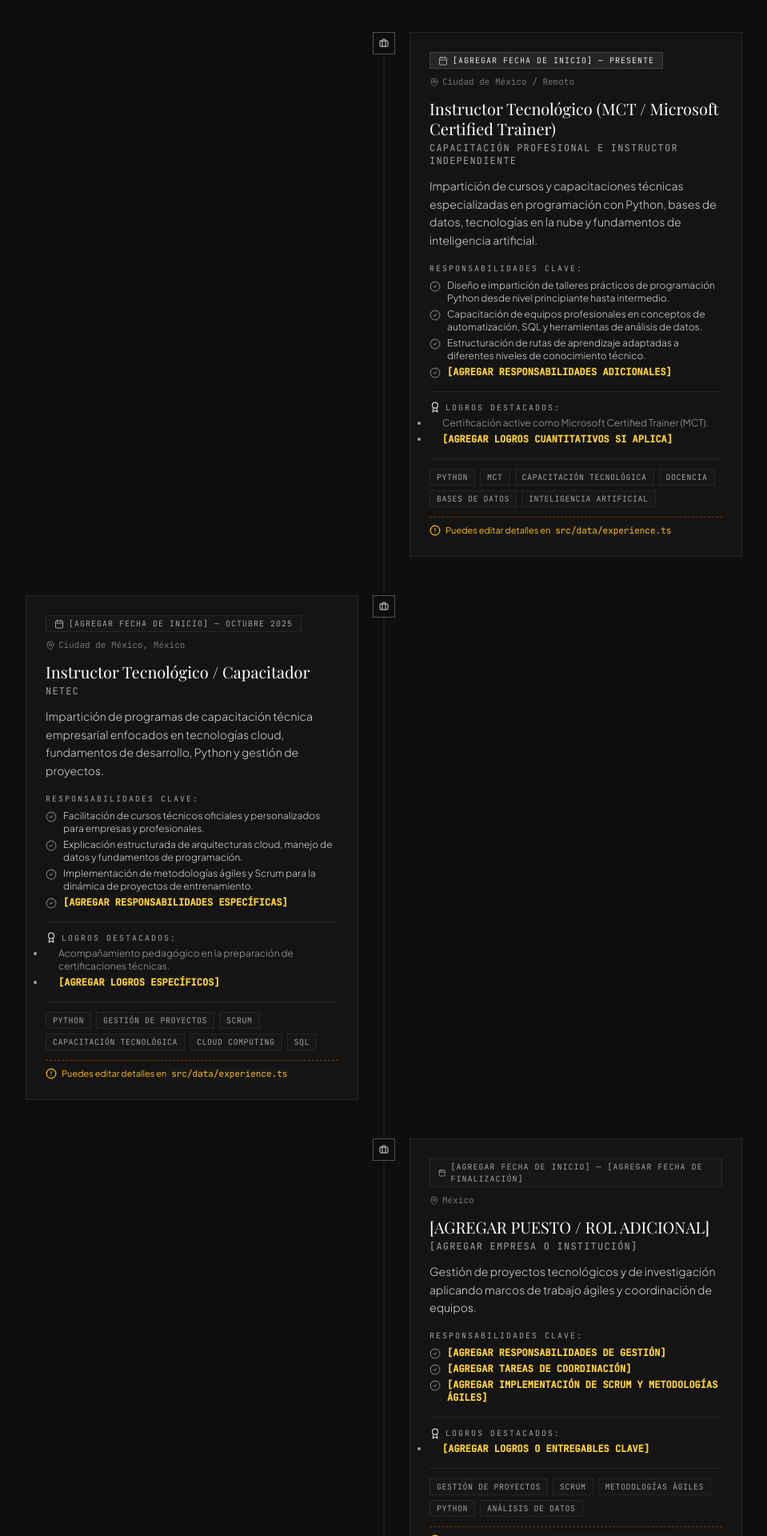
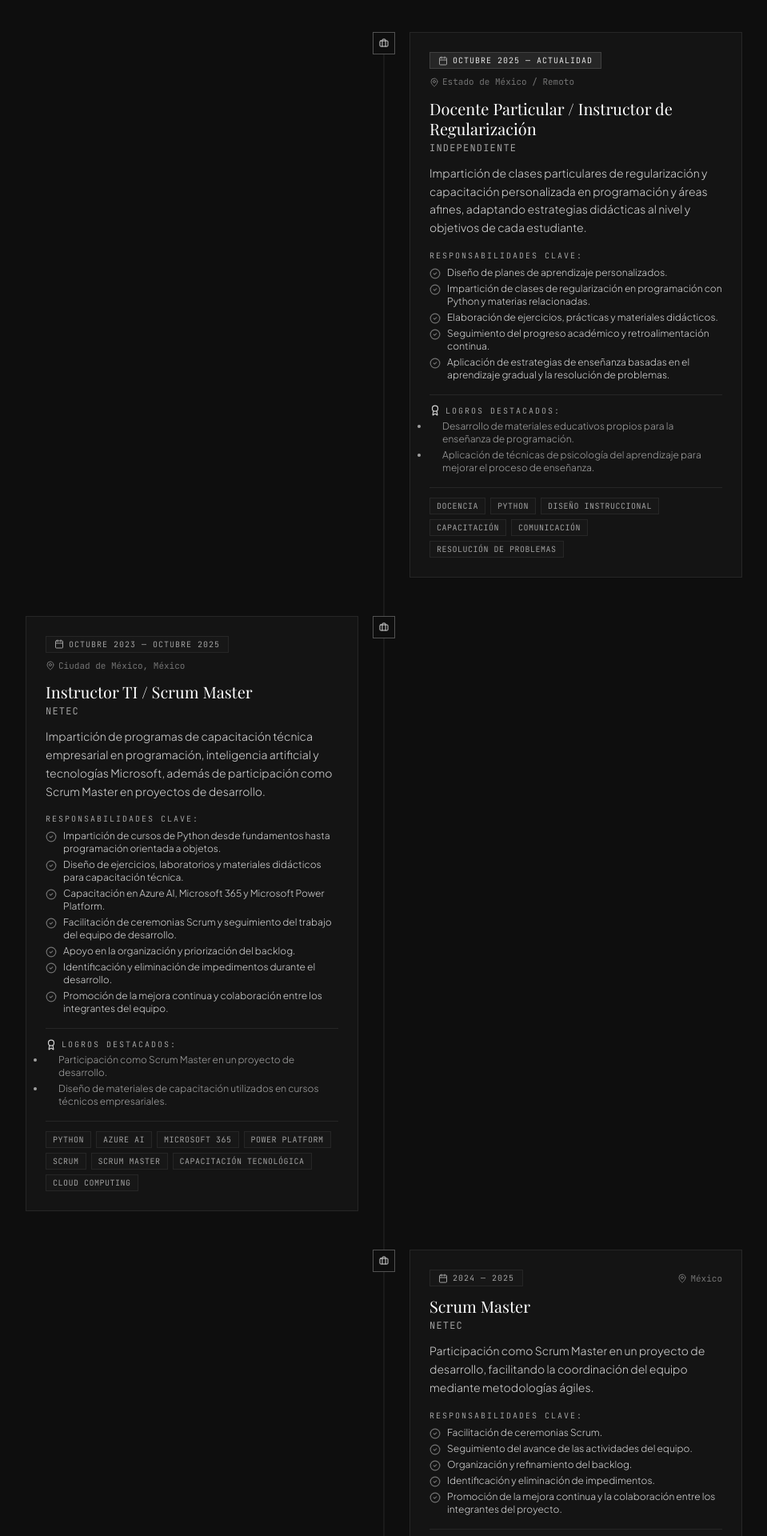
Before and after one commit to MoisesTH/MoisesTH.github.io, a React (Vite) app: page / in a window 1280 px wide. Shown: the part 2180-4100 px from the top of the page at 80% size, without its empty margins (160-1119 px from the left). Built offline with nearby package versions, Linux system fonts and the light colour scheme; no server answers; a web font is replaced by a local one.

Commit message:
Update experience data with new roles and details

```diff
--- a/src/data/experience.ts
+++ b/src/data/experience.ts
@@ -2,67 +2,96 @@ import { ExperienceItem } from '../types';
 
 export const experienceData: ExperienceItem[] = [
   {
-    id: 'exp-mct',
-    role: 'Instructor Tecnológico (MCT / Microsoft Certified Trainer)',
-    company: 'Capacitación Profesional e Instructor Independiente',
-    location: 'Ciudad de México / Remoto',
-    startDate: '[AGREGAR FECHA DE INICIO]',
-    endDate: 'Presente',
+  id: 'exp-private-teacher',
+  role: 'Docente Particular / Instructor de Regularización',
+  company: 'Independiente',
+  location: 'Estado de México / Remoto',
+  startDate: 'Octubre 2025',
+  endDate: 'Actualidad',
   isCurrent: true,
-    description: 'Impartición de cursos y capacitaciones técnicas especializadas en programación con Python, bases de datos, tecnologías en la nube y fundamentos de inteligencia artificial.',
+  description: 'Impartición de clases particulares de regularización y capacitación personalizada en programación y áreas afines, adaptando estrategias didácticas al nivel y objetivos de cada estudiante.',
   responsibilities: [
-      'Diseño e impartición de talleres prácticos de programación Python desde nivel principiante hasta intermedio.',
-      'Capacitación de equipos profesionales en conceptos de automatización, SQL y herramientas de análisis de datos.',
-      'Estructuración de rutas de aprendizaje adaptadas a diferentes niveles de conocimiento técnico.',
-      '[AGREGAR RESPONSABILIDADES ADICIONALES]'
+    'Diseño de planes de aprendizaje personalizados.',
+    'Impartición de clases de regularización en programación con Python y materias relacionadas.',
+    'Elaboración de ejercicios, prácticas y materiales didácticos.',
+    'Seguimiento del progreso académico y retroalimentación continua.',
+    'Aplicación de estrategias de enseñanza basadas en el aprendizaje gradual y la resolución de problemas.'
   ],
   achievements: [
-      'Certificación active como Microsoft Certified Trainer (MCT).',
-      '[AGREGAR LOGROS CUANTITATIVOS SI APLICA]'
+    'Desarrollo de materiales educativos propios para la enseñanza de programación.',
+    'Aplicación de técnicas de psicología del aprendizaje para mejorar el proceso de enseñanza.'
   ],
-    skills: ['Python', 'MCT', 'Capacitación Tecnológica', 'Docencia', 'Bases de Datos', 'Inteligencia Artificial'],
-    hasPlaceholders: true
+  skills: [
+    'Docencia',
+    'Python',
+    'Diseño Instruccional',
+    'Capacitación',
+    'Comunicación',
+    'Resolución de Problemas'
+  ],
+  hasPlaceholders: false
 },
  {
   id: 'exp-netec',
-    role: 'Instructor Tecnológico / Capacitador',
+  role: 'Instructor TI / Scrum Master',
   company: 'Netec',
   location: 'Ciudad de México, México',
-    startDate: '[AGREGAR FECHA DE INICIO]',
+  startDate: 'Octubre 2023',
   endDate: 'Octubre 2025',
   isCurrent: false,
-    description: 'Impartición de programas de capacitación técnica empresarial enfocados en tecnologías cloud, fundamentos de desarrollo, Python y gestión de proyectos.',
+  description: 'Impartición de programas de capacitación técnica empresarial en programación, inteligencia artificial y tecnologías Microsoft, además de participación como Scrum Master en proyectos de desarrollo.',
   responsibilities: [
-      'Facilitación de cursos técnicos oficiales y personalizados para empresas y profesionales.',
-      'Explicación estructurada de arquitecturas cloud, manejo de datos y fundamentos de programación.',
-      'Implementación de metodologías ágiles y Scrum para la dinámica de proyectos de entrenamiento.',
-      '[AGREGAR RESPONSABILIDADES ESPECÍFICAS]'
+    'Impartición de cursos de Python desde fundamentos hasta programación orientada a objetos.',
+    'Diseño de ejercicios, laboratorios y materiales didácticos para capacitación técnica.',
+    'Capacitación en Azure AI, Microsoft 365 y Microsoft Power Platform.',
+    'Facilitación de ceremonias Scrum y seguimiento del trabajo del equipo de desarrollo.',
+    'Apoyo en la organización y priorización del backlog.',
+    'Identificación y eliminación de impedimentos durante el desarrollo.',
+    'Promoción de la mejora continua y colaboración entre los integrantes del equipo.'
   ],
   achievements: [
-      'Acompañamiento pedagógico en la preparación de certificaciones técnicas.',
-      '[AGREGAR LOGROS ESPECÍFICOS]'
+    'Participación como Scrum Master en un proyecto de desarrollo.',
+    'Diseño de materiales de capacitación utilizados en cursos técnicos empresariales.'
   ],
-    skills: ['Python', 'Gestión de Proyectos', 'Scrum', 'Capacitación Tecnológica', 'Cloud Computing', 'SQL'],
-    hasPlaceholders: true
+  skills: [
+    'Python',
+    'Azure AI',
+    'Microsoft 365',
+    'Power Platform',
+    'Scrum',
+    'Scrum Master',
+    'Capacitación Tecnológica',
+    'Cloud Computing'
+  ],
+  hasPlaceholders: false
 },
   {
   id: 'exp-projects-scrum',
-    role: '[AGREGAR PUESTO / ROL ADICIONAL]',
-    company: '[AGREGAR EMPRESA O INSTITUCIÓN]',
+  role: 'Scrum Master',
+  company: 'Netec',
   location: 'México',
-    startDate: '[AGREGAR FECHA DE INICIO]',
-    endDate: '[AGREGAR FECHA DE FINALIZACIÓN]',
+  startDate: '2024',
+  endDate: '2025',
   isCurrent: false,
-    description: 'Gestión de proyectos tecnológicos y de investigación aplicando marcos de trabajo ágiles y coordinación de equipos.',
+  description: 'Participación como Scrum Master en un proyecto de desarrollo, facilitando la coordinación del equipo mediante metodologías ágiles.',
   responsibilities: [
-      '[AGREGAR RESPONSABILIDADES DE GESTIÓN]',
-      '[AGREGAR TAREAS DE COORDINACIÓN]',
-      '[AGREGAR IMPLEMENTACIÓN DE SCRUM Y METODOLOGÍAS ÁGILES]'
+    'Facilitación de ceremonias Scrum.',
+    'Seguimiento del avance de las actividades del equipo.',
+    'Organización y refinamiento del backlog.',
+    'Identificación y eliminación de impedimentos.',
+    'Promoción de la mejora continua y la colaboración entre los integrantes del proyecto.'
   ],
   achievements: [
-      '[AGREGAR LOGROS O ENTREGABLES CLAVE]'
+    'Coordinación del proceso Scrum durante un proyecto de desarrollo.'
   ],
-    skills: ['Gestión de Proyectos', 'Scrum', 'Metodologías Ágiles', 'Python', 'Análisis de Datos'],
-    hasPlaceholders: true
+  skills: [
+    'Scrum',
+    'Scrum Master',
+    'Gestión de Proyectos',
+    'Metodologías Ágiles',
+    'Facilitación',
+    'Backlog Management'
+  ],
+  hasPlaceholders: false
 }
 ];
```
Lines whose indentation alone changed are shown as unchanged.
